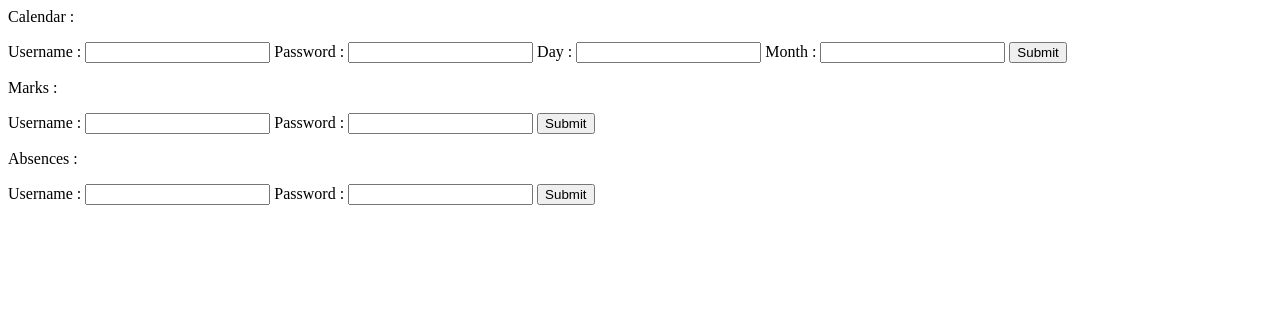
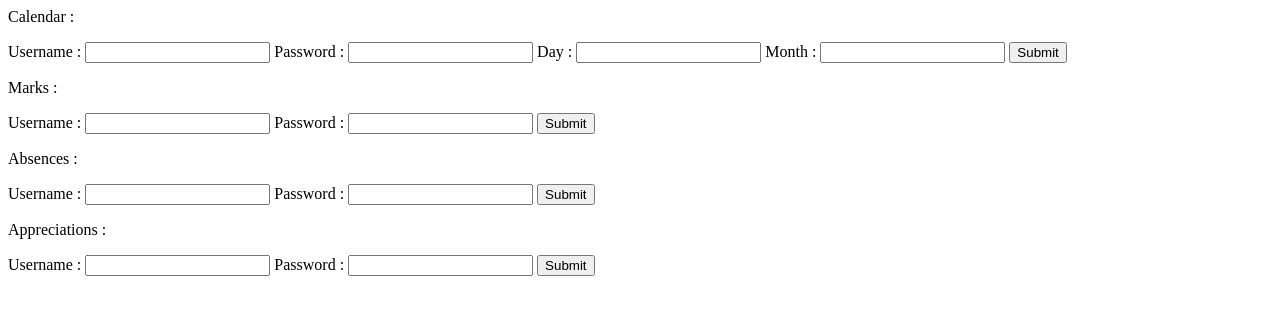
Before and after one commit to wallforfry/ADE-ESIEE, a Flask app: page /api/ade-esiee/marks in a window 1280 px wide. Shown: the top 315 px of the page. Run offline with Flask 2, Linux system fonts and the light colour scheme.

Commit message:
Add appreciations to the API Update README

```diff
--- a/main.py
+++ b/main.py
@@ -96,9 +96,33 @@ def get_absences():
         return json.dumps("[{\"error\": \"" + str(e) + "\"}]")
 
 
+@app.route("/api/ade-esiee/appreciations", methods=['GET', 'POST'])
+def get_appreciations():
+    if request.method == 'GET':
+        return render_template("index.html")
+
+    username = request.form['username']
+    password = request.form['password']
+
+    if len(username) <= 0 or len(password) <= 0:
+        return json.dumps("[{\"error\": \"Wrong credentials\"}]")
+
+    aurion = Aurion()
+
+    try:
+
+        aurion.connect(username, password)
+        appreciations = aurion.get_appreciations()
+        value = json.dumps(appreciations)
+
+        return value
+
+    except PersoException as e:
+        return json.dumps("[{\"error\": \"" + str(e) + "\"}]")
+
+
 if __name__ == "__main__":
-
     app.run(host='0.0.0.0', port=flaskPort)
 
-    #row = {"description":"\n1R\n2R\nTE3R21\nAURION\nNADAL F.\n(Exported :21/03/2017 23:00)"}
-    #prof_finder(row)
+    # row = {"description":"\n1R\n2R\nTE3R21\nAURION\nNADAL F.\n(Exported :21/03/2017 23:00)"}
+    # prof_finder(row)
--- a/templates/index.html
+++ b/templates/index.html
@@ -24,3 +24,11 @@ Absences :<br>
     <input type="submit">
 </form>
 </p>
+<p>
+Appreciations :<br>
+<form method="POST" action="http://127.0.0.1:5000/api/ade-esiee/appreciations">
+    <label>Username : <input type="text" name="username"/></label>
+    <label>Password : <input type="password" name="password"/></label>
+    <input type="submit">
+</form>
+</p>
```
Also changed, not shown: aurion_api.py (+35 -2 lines), README.md.
